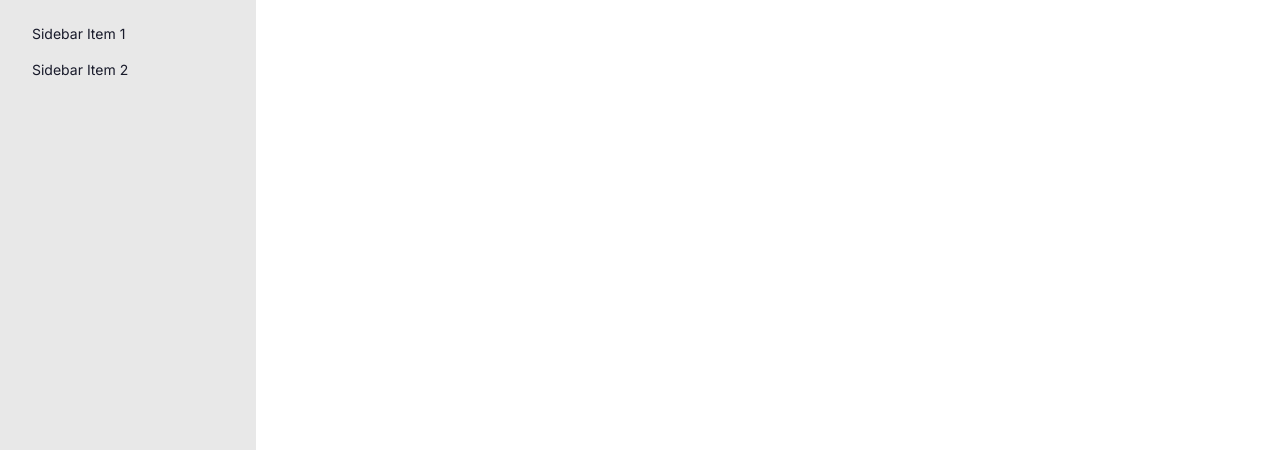
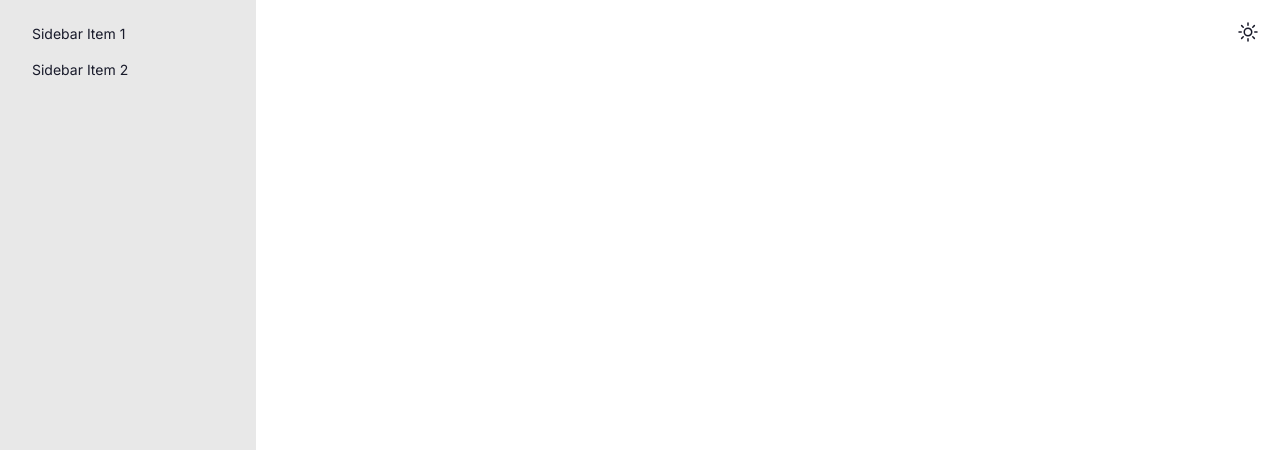
Before and after one commit to artemisia0/real-time-chat, a Next.js app: page / in a window 1280 px wide. Shown: the top 450 px of the page. Built offline with nearby package versions, Linux system fonts and the light colour scheme.

Commit message:
Added ThemeController (dark/light) component

```diff
--- a/src/app/layout.tsx
+++ b/src/app/layout.tsx
@@ -15,7 +15,7 @@ export default function RootLayout({
   children: React.ReactNode;
 }>) {
   return (
-    <html lang="en" data-theme="corporate">
+    <html lang="en">
       <body className={inter.className}>{children}</body>
     </html>
   );
--- a/src/app/page.tsx
+++ b/src/app/page.tsx
@@ -1,13 +1,17 @@
+import ThemeController from '@/components/ThemeController'
+
 
 export default function Page() {
 	return (
 		<div className="drawer sm:drawer-open">
 			<input id="main-drawer" type="checkbox" className="drawer-toggle" />
-			<div className="drawer-content flex flex-col items-center justify-center">
-				<div className="flex w-full justify-between">
-					<label htmlFor="main-drawer" className="m-2 btn btn-md btn-circle btn-ghost drawer-button sm:hidden">
+			<div className="drawer-content p-2">
+				<div className="flex w-full">
+					<label htmlFor="main-drawer" className="btn btn-md btn-circle btn-ghost sm:hidden">
 						<BurgerMenuIcon />
 					</label>
+					<div className="flex w-full" />
+					<ThemeController />
 				</div>
 			</div>
 			<div className="drawer-side">
--- /dev/null
+++ b/src/components/ThemeController.tsx
@@ -0,0 +1,17 @@
+
+export default function ThemeController() {
+	return (
+		<label className="swap swap-rotate btn btn-md btn-circle btn-ghost">
+			<input type="checkbox" className="theme-controller" value="corporate" />
+
+<svg xmlns="http://www.w3.org/2000/svg" fill="none" viewBox="0 0 24 24" strokeWidth={1.5} stroke="currentColor" className="size-6 swap-off">
+  <path strokeLinecap="round" strokeLinejoin="round" d="M12 3v2.25m6.364.386-1.591 1.591M21 12h-2.25m-.386 6.364-1.591-1.591M12 18.75V21m-4.773-4.227-1.591 1.591M5.25 12H3m4.227-4.773L5.636 5.636M15.75 12a3.75 3.75 0 1 1-7.5 0 3.75 3.75 0 0 1 7.5 0Z" />
+</svg>
+
+<svg xmlns="http://www.w3.org/2000/svg" fill="none" viewBox="0 0 24 24" strokeWidth={1.5} stroke="currentColor" className="size-6 swap-on">
+  <path strokeLinecap="round" strokeLinejoin="round" d="M21.752 15.002A9.72 9.72 0 0 1 18 15.75c-5.385 0-9.75-4.365-9.75-9.75 0-1.33.266-2.597.748-3.752A9.753 9.753 0 0 0 3 11.25C3 16.635 7.365 21 12.75 21a9.753 9.753 0 0 0 9.002-5.998Z" />
+</svg>
+
+		</label>
+	)
+}
```
